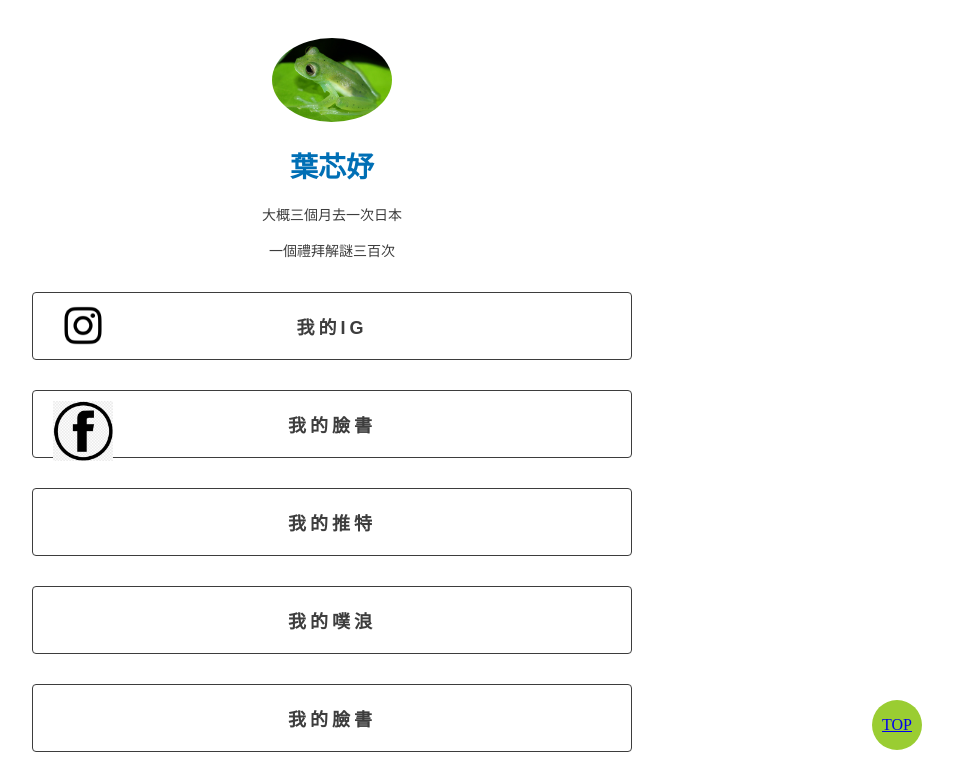
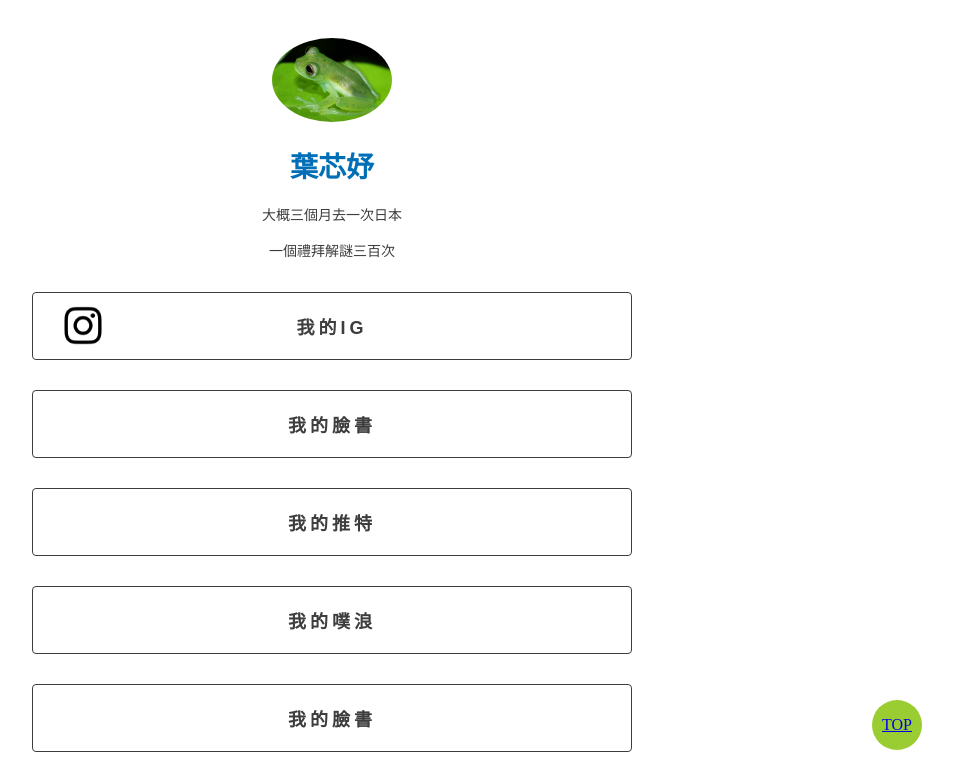
Before and after one commit to misakishiro821/misakishiro821.github.io, a plain HTML site: page index.html in a window 1280 px wide. Shown: the top 779 px of the page, without its empty margins (308-1261 px from the left). Drawn offline with Linux system fonts and the light colour scheme.

Commit message:
Add files via upload

```diff
--- a/index.html
+++ b/index.html
@@ -26,7 +26,6 @@
                 我的IG
             </a>
             <a href="#" class="button"><!-- 一顆按鈕-->
-                <img src="fbb.png" alt="" class="icon">
                 我的臉書
             </a>
             <a href="#" class="button"><!-- 一顆按鈕-->
```
